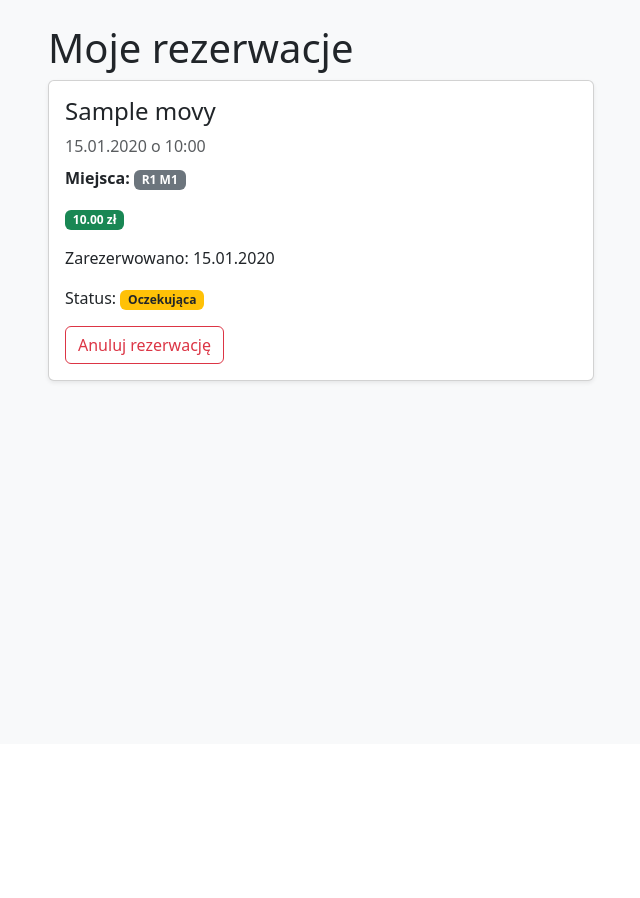
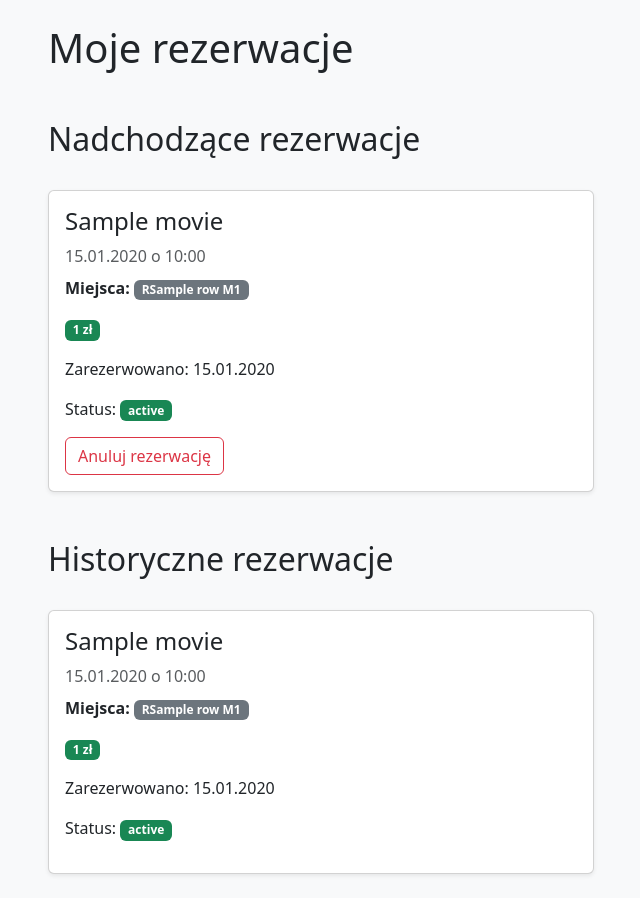
Before and after one commit to Hania93/cinema_project, a Django app: template templates/reservations/user_reservation_list.html in a window 1280 px wide. Shown: the part 56-954 px from the top of the page, without its empty margins (34-674 px from the left). Before the commit the page ends 440 px from the top, so only its background shows below. Run offline with Django 5.2, Linux system fonts and the light colour scheme; tables that the repository leaves empty hold one stand-in row (values such as "Sample post"); the template is opened without the code that fills it: values that come from a table or form of the project are taken from there, most other values are stand-ins (such as "Sample title", 1, 10 or a date in 2020).

Commit message:
complete fake-reservations-seeder

```diff
--- a/templates/reservations/user_reservation_list.html
+++ b/templates/reservations/user_reservation_list.html
@@ -3,8 +3,9 @@
 
 <h1>Moje rezerwacje</h1>
 
-<div class="row g-4">
-    {% for reservation in reservations %}
+<div class="row g-4 mt-4">
+    <h2 mt-4>Nadchodzące rezerwacje</h2>
+    {% for reservation in upcoming_reservations %}
         <div class="col-md-6">
             <div class="card h-100 shadow-sm">
                 <div class="card-body">
@@ -88,4 +89,81 @@
         </div>
 {% endfor %}
 </div>
+
+<div class="row g-4 mt-4">
+    <h2>Historyczne rezerwacje</h2>
+    {% for reservation in past_reservations %}
+        <div class="col-md-6">
+            <div class="card h-100 shadow-sm">
+                <div class="card-body">
+                    <h4 class="card-title">
+                        <a
+                            href="{% url 'movie-detail' reservation.screening.movie.pk %}"
+                            class="text-decoration-none text-dark"
+                        >
+                            {{ reservation.screening.movie.title }}
+                        </a>
+                    </h4>
+
+                    <p class="text-muted mb-2">
+                        {{ reservation.screening.start_time|date:"d.m.Y" }}
+                        o
+                        {{ reservation.screening.start_time|time:"H:i" }}
+                    </p>
+                    <p>
+                        <strong>Miejsca:</strong>
+
+                        {% for reservation_seat in reservation.reserved_seats.all %}
+                            <span class="badge bg-secondary">
+                                R{{ reservation_seat.seat.row }}
+                                M{{ reservation_seat.seat.number }}
+                            </span>
+                        {% endfor %}
+                    </p>
+                    <p>
+                        <span class="badge price-badge">
+                            {{ reservation.total_cost }} zł
+                        </span>
+                    </p>
+                    <p>
+                        Zarezerwowano:
+                        {{ reservation.created_at|date:"d.m.Y" }}
+                    </p>
+                    <p>
+                        Status:
+
+                        {% if reservation.status == "confirmed" %}
+                            <span class="badge bg-success">
+                                {{ reservation.get_status_display }}
+                            </span>
+
+                        {% elif reservation.status == "pending" %}
+                            <span class="badge bg-warning text-dark">
+                                {{ reservation.get_status_display }}
+                            </span>
+
+                        {% elif reservation.status == "cancelled" %}
+                            <span class="badge bg-danger">
+                                {{ reservation.get_status_display }}
+                            </span>
+
+                        {% endif %}
+                    </p>
+
+                    {% if reservation.status == "cancelled" %}
+                        <span class="text-danger">
+                            ❌ Rezerwacja anulowana
+                        </span>
+                    {% endif %}
+                </div>
+            </div>
+        </div>
+{% empty %}
+<div class="col-12">
+            <div class="alert alert-info">
+                Brak historii rezerwacji.
+            </div>
+        </div>
+{% endfor %}
+</div>
 {% endblock %}
```
Also changed, not shown: reservations/management/commands/seed_reservations.py (+7 -6 lines), reservations/views.py (+22 -0 lines).
